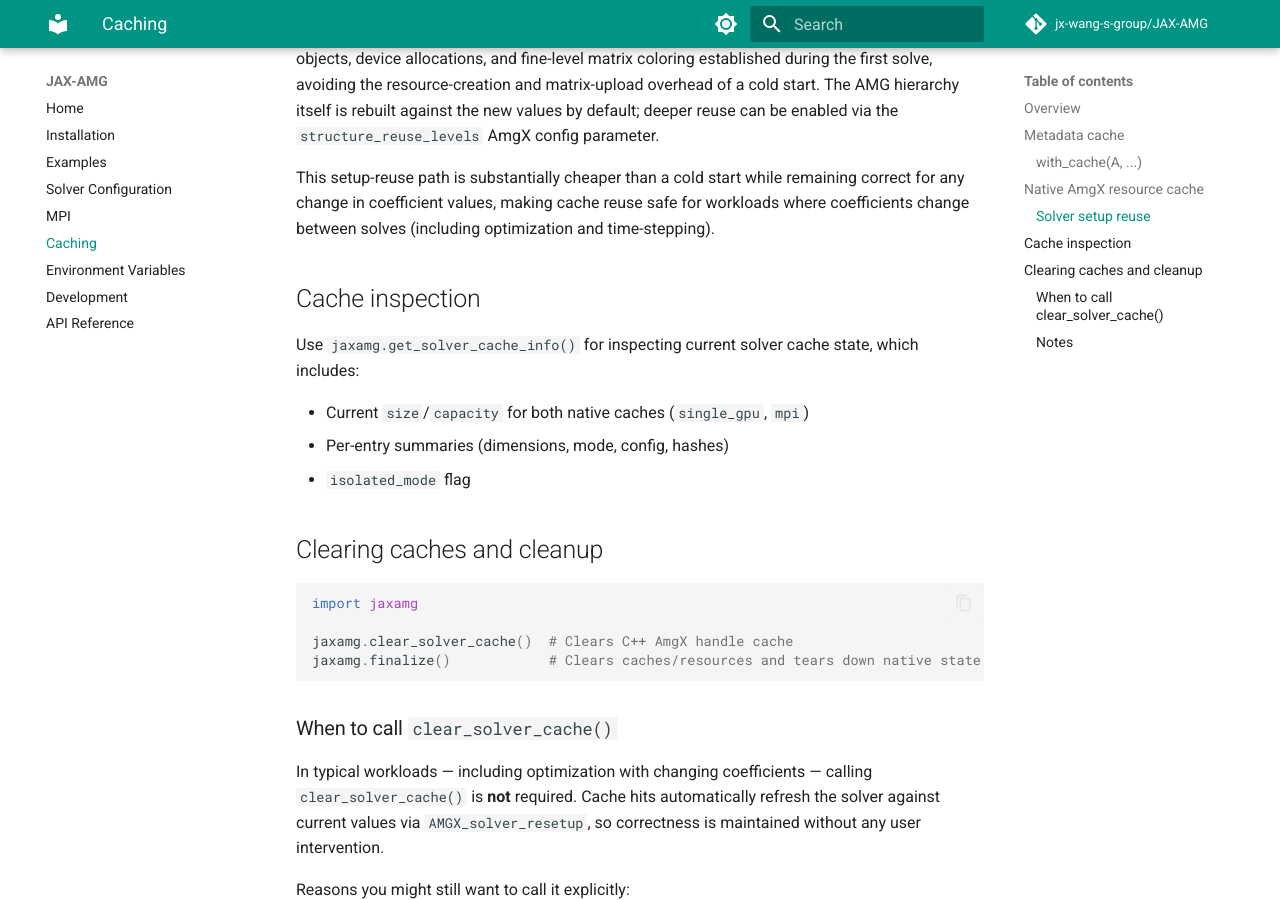
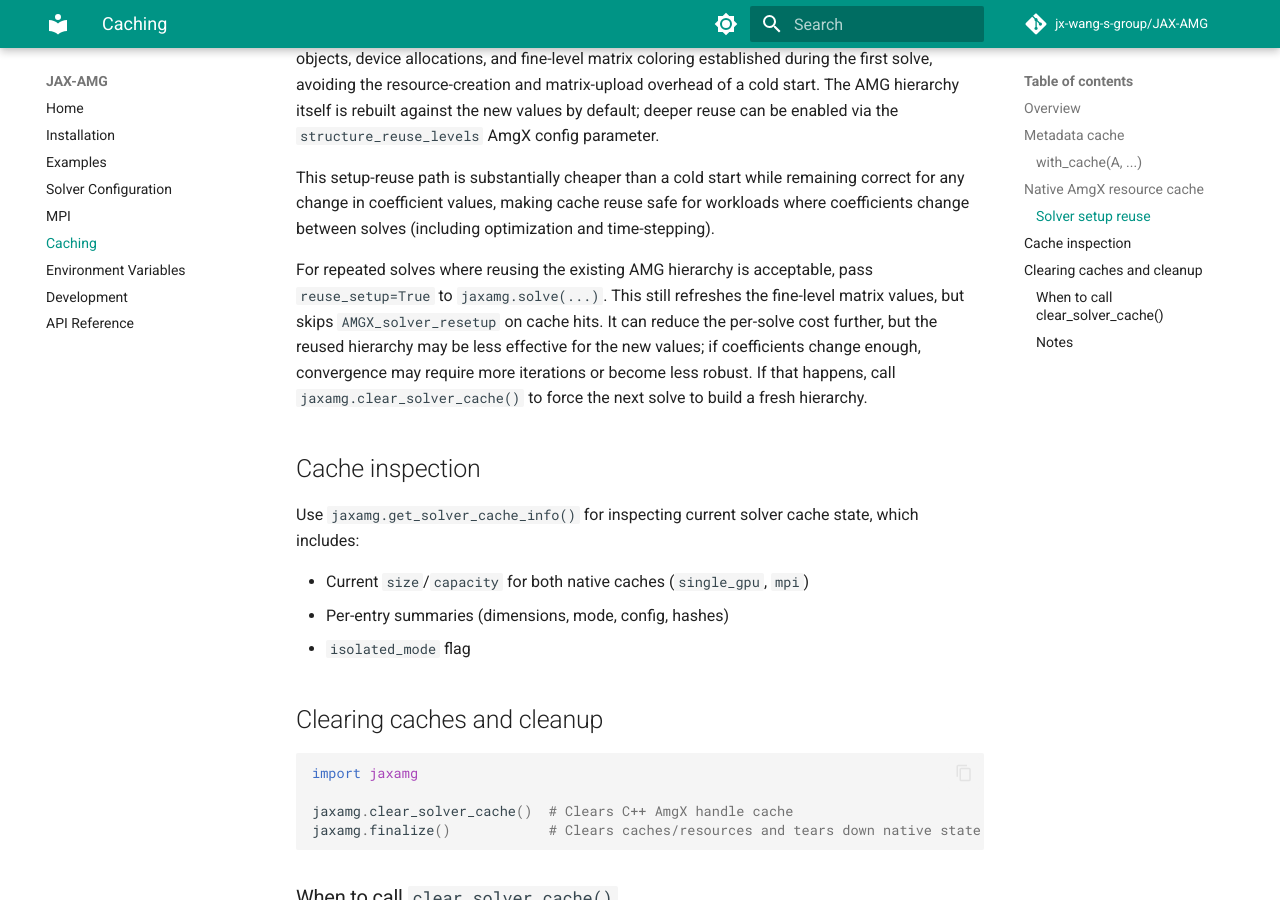
Before and after one commit to jx-wang-s-group/JAX-AMG, an MkDocs documentation site: the page built from docs/caching.md, in a window 1280 px wide and 900 px high, scrolled down 2186 px. Built offline with MkDocs 1.6.1 and Material for MkDocs 9.7.7, drawn with Linux system fonts in a browser that asks for light colours; comment, search, counter and statistics services are not loaded.

Commit message:
Add guidance for reusing AMG hierarchy in repeated solves

```diff
--- a/docs/caching.md
+++ b/docs/caching.md
@@ -87,6 +87,13 @@ This setup-reuse path is substantially cheaper than a cold start while remaining
 correct for any change in coefficient values, making cache reuse safe for workloads
 where coefficients change between solves (including optimization and time-stepping).
 
+For repeated solves where reusing the existing AMG hierarchy is acceptable, pass
+`reuse_setup=True` to `jaxamg.solve(...)`. This still refreshes the fine-level
+matrix values, but skips `AMGX_solver_resetup` on cache hits. It can reduce the
+per-solve cost further, but the reused hierarchy may be less effective for the
+new values; if coefficients change enough, convergence may require more
+iterations or become less robust. If that happens, call
+`jaxamg.clear_solver_cache()` to force the next solve to build a fresh hierarchy.
 
 ## Cache inspection
 
```
